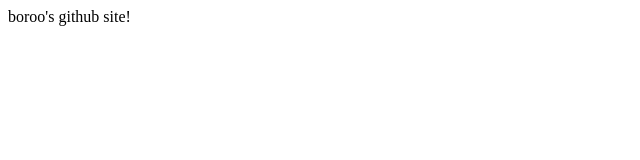
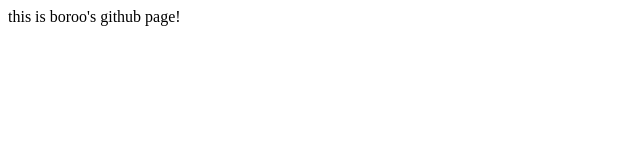
Before and after one commit to broject/broject.github.io, a plain HTML site: page index.html in a window 1280 px wide. Shown: the full height of the page, 0-640 px from the left. Drawn offline with Linux system fonts and the light colour scheme.

Commit message:
github page

```diff
--- a/index.html
+++ b/index.html
@@ -1,6 +1,10 @@
 <!DOCTYPE html>
 <html lang="en">
 
-<body>boroo's github site!</body>
+<head>
+	<title>boroo's site</title>
+</head>
+
+<body>this is boroo's github page!</body>
 
 </html>
```
